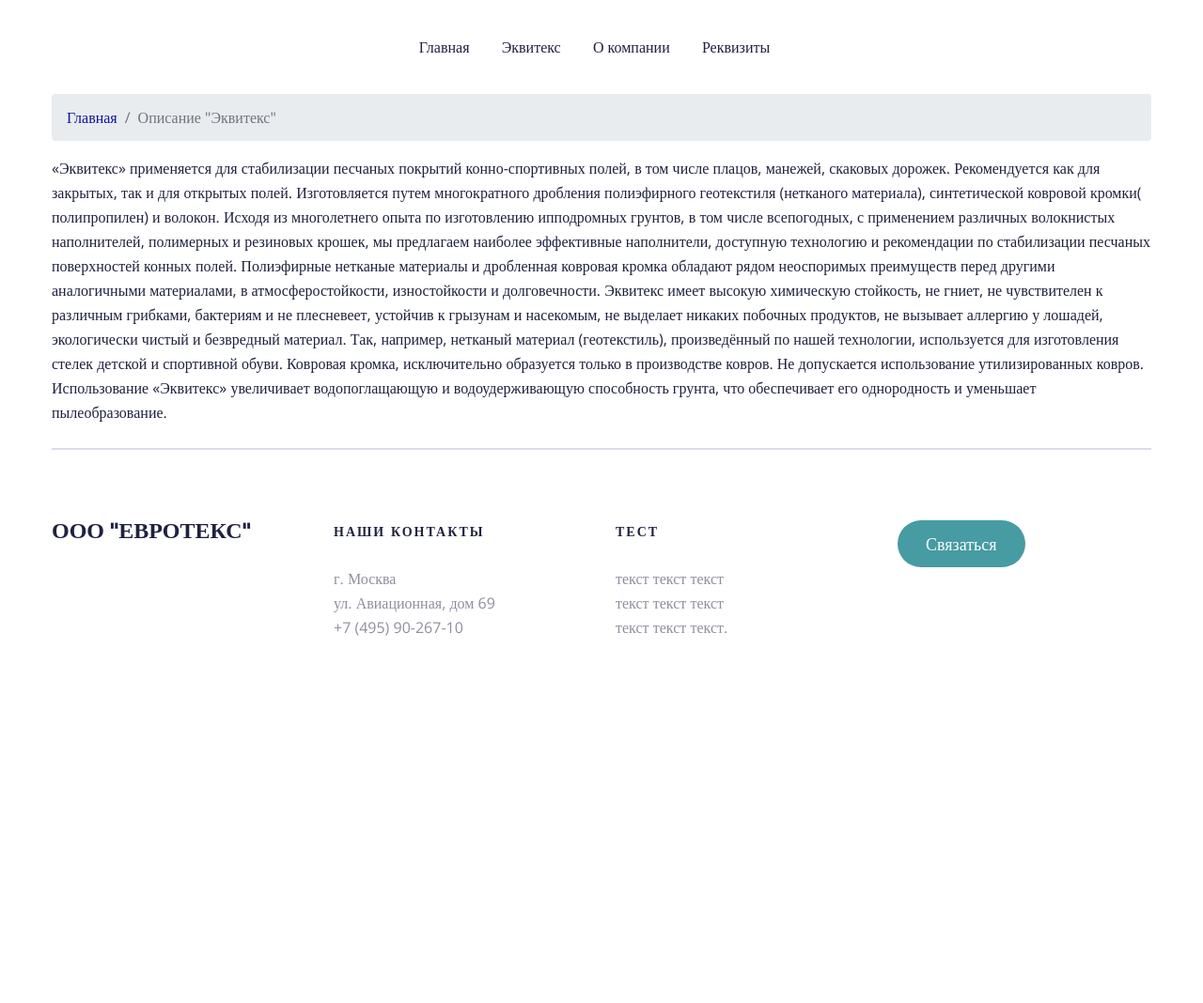
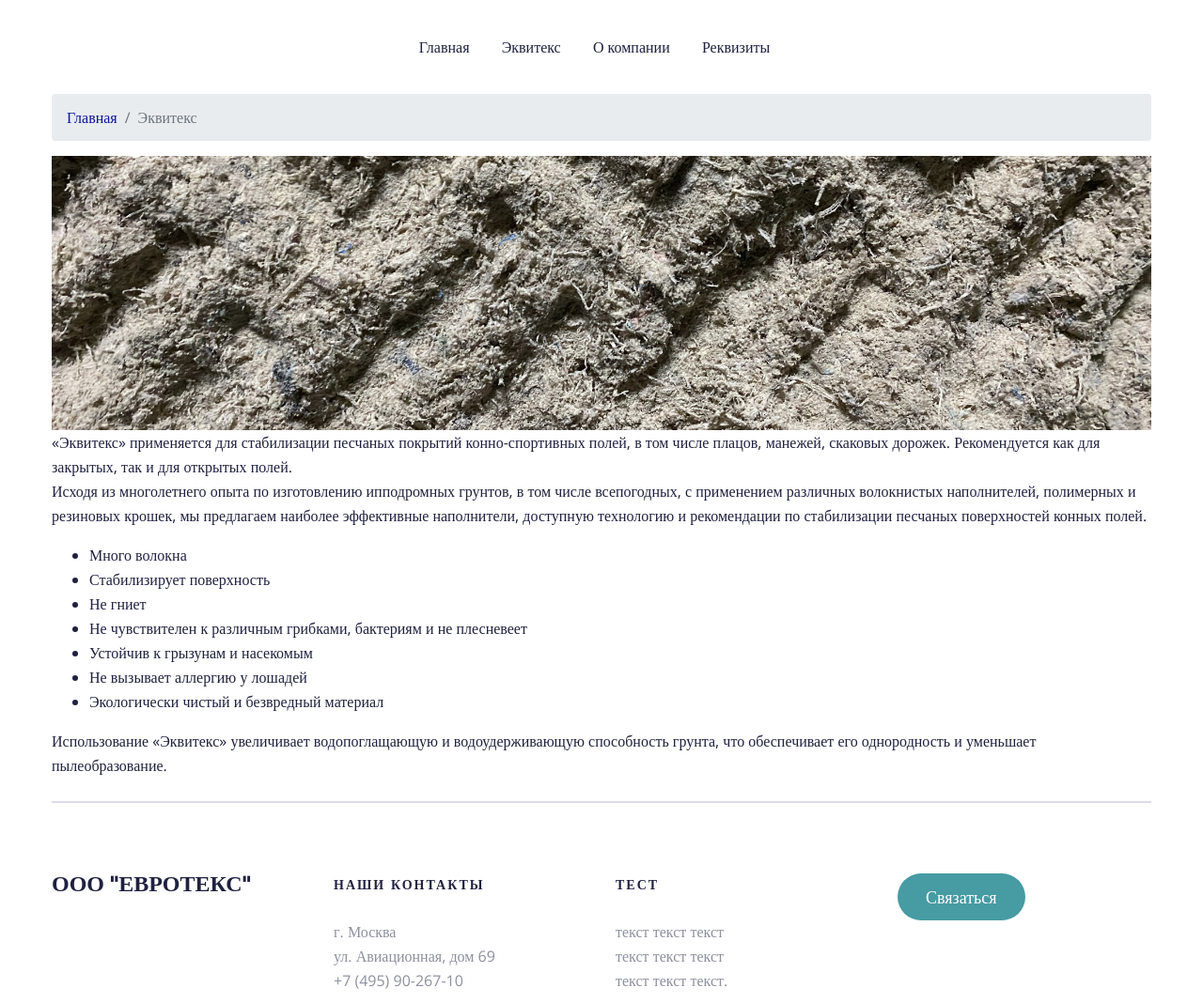
Before and after one commit to Alimovriq/euroteks, a Django app: template euroteks/templates/main_pages/ekviteks.html in a window 1280 px wide. Shown: the top 1068 px of the page at 94% size. Before the commit the page ends 677 px from the top, so only its background shows below. Run offline with Django 3.2, Linux system fonts and the light colour scheme; the template is opened without the code that fills it, so the values that code supplies are empty; some libraries are stand-ins or nearby versions.

Commit message:
ekviteks page changes and uploaded images for this

```diff
--- a/euroteks/templates/main_pages/ekviteks.html
+++ b/euroteks/templates/main_pages/ekviteks.html
@@ -11,18 +11,22 @@
         <nav aria-label="breadcrumb">
             <ol class="breadcrumb">
               <li class="breadcrumb-item"><a href="{% url 'main_pages:index' %}">Главная</a></li>
-              <li class="breadcrumb-item active" aria-current="page">Описание "Эквитекс"</li>
+              <li class="breadcrumb-item active" aria-current="page">Эквитекс</li>
             </ol>
           </nav>
+        <img src="{% static 'images/evrogrunt_evroteks_9.jpg' %}" class="img-fluid" alt="Еврогрунт для конного спорта">
         <p class="text-left" data-aos-duration="600" data-aos="fade-down" data-aos-delay="900">«Эквитекс»  применяется для стабилизации песчаных покрытий конно-спортивных полей, в том числе плацов, манежей, скаковых дорожек.
             Рекомендуется как для закрытых, так и для открытых полей.
-            Изготовляется путем многократного дробления  полиэфирного геотекстиля (нетканого материала), синтетической ковровой кромки( полипропилен)  и волокон.
-            Исходя из многолетнего опыта по изготовлению ипподромных грунтов, в том числе всепогодных, с применением различных волокнистых наполнителей,
+            <br>Исходя из многолетнего опыта по изготовлению ипподромных грунтов, в том числе всепогодных, с применением различных волокнистых наполнителей,
             полимерных и резиновых крошек, мы предлагаем наиболее эффективные наполнители,  доступную технологию и рекомендации по стабилизации песчаных поверхностей конных полей.
-            Полиэфирные  нетканые материалы и дробленная ковровая кромка обладают рядом  неоспоримых преимуществ перед другими аналогичными материалами, в атмосферостойкости,
-            изностойкости  и  долговечности. Эквитекс имеет высокую химическую  стойкость, не гниет, не чувствителен к различным грибками, бактериям и не плесневеет, устойчив к грызунам и насекомым,
-            не выделает никаких побочных продуктов, не вызывает аллергию у лошадей, экологически чистый и безвредный материал. Так, например, нетканый материал (геотекстиль), произведённый по нашей технологии,
-            используется для изготовления стелек детской и спортивной обуви. Ковровая кромка, исключительно образуется только в производстве ковров. Не допускается использование утилизированных ковров.
+            <ul>
+              <li>Много волокна</li>
+              <li>Стабилизирует поверхность</li>
+              <li>Не гниет</li>
+              <li>Не чувствителен к различным грибками, бактериям и не плесневеет</li>
+              <li>Устойчив к грызунам и насекомым</li>
+              <li>Не вызывает аллергию у лошадей</li>
+              <li>Экологически чистый и безвредный материал</li></ul>
             Использование «Эквитекс» увеличивает водопоглащающую и водоудерживающую способность грунта, что обеспечивает  его однородность  и уменьшает пылеобразование.
             </p>
 	</div>
```
Also changed, not shown: euroteks/static/images/eurogrunt_evroteks_3.png (deleted), euroteks/static/images/evrogrunt_evroteks_7.jpeg (added), euroteks/static/images/evrogrunt_evroteks_9.jpg (added).
